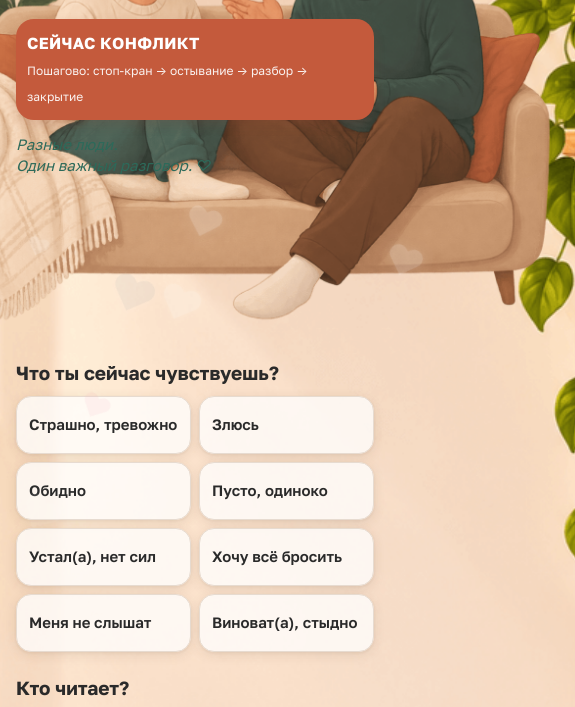
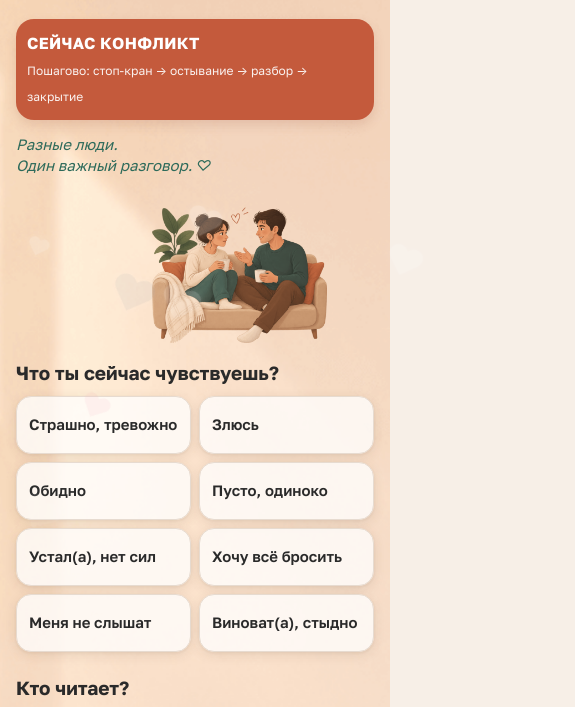
Before and after one commit to artifexform/oporaform, a plain HTML site: page index.html in a window 390 px wide. Shown: the part 122-829 px from the top of the page, 575 px wide, since content can reach past the window. Drawn offline with Linux system fonts and the light colour scheme.

Commit message:
fix: уменьшить иллюстрацию до корректного масштаба

```diff
--- a/index.html
+++ b/index.html
@@ -239,8 +239,7 @@ header,main,nav.bottom,.modal,.toast{position:relative;z-index:2}
 .home-hero-note span{display:block}
 .home-hero-art{position:absolute;z-index:1;left:25%;right:0;bottom:-8px;height:100%;
   display:flex;align-items:flex-end;justify-content:center;min-width:0;pointer-events:none}
-.home-hero-art img{display:block;width:100%;height:100%;object-fit:contain;object-position:center bottom;
-  transform:scale(2.5);transform-origin:center bottom}
+.home-hero-art img{display:block;width:65%;height:100%;object-fit:contain;object-position:center bottom;transform:none}
 .home-content{position:relative;z-index:1}
 .home-content h2{font-size:19px;line-height:1.3;margin:24px 0 10px}
 .feels{grid-template-columns:repeat(4,minmax(0,1fr));gap:8px}
@@ -290,13 +289,13 @@ footer{padding-bottom:4px}
   .home-hero .sos-big b{font-size:16px}
   .home-hero .sos-big span{font-size:12px}
   .home-hero-note{font-size:15px;margin:14px 0}
-  .home-hero-art{left:25%;height:75%}.home-hero-art img{transform:scale(2.5)}
+  .home-hero-art{left:25%;height:75%}.home-hero-art img{width:65%;height:100%;transform:none}
   .feels,.tiles{grid-template-columns:repeat(2,minmax(0,1fr))}
   .birds{width:70px;top:11%;right:2%}
 }
 @media(max-width:360px){
   .home-hero{grid-template-columns:1fr}
-  .home-hero-art{left:25%;height:70%}
+  .home-hero-art{left:25%;height:70%}.home-hero-art img{width:65%;height:100%;transform:none}
 }
 @media(prefers-reduced-motion:reduce){
   .birds,.birds.fly{animation:none!important}
```
